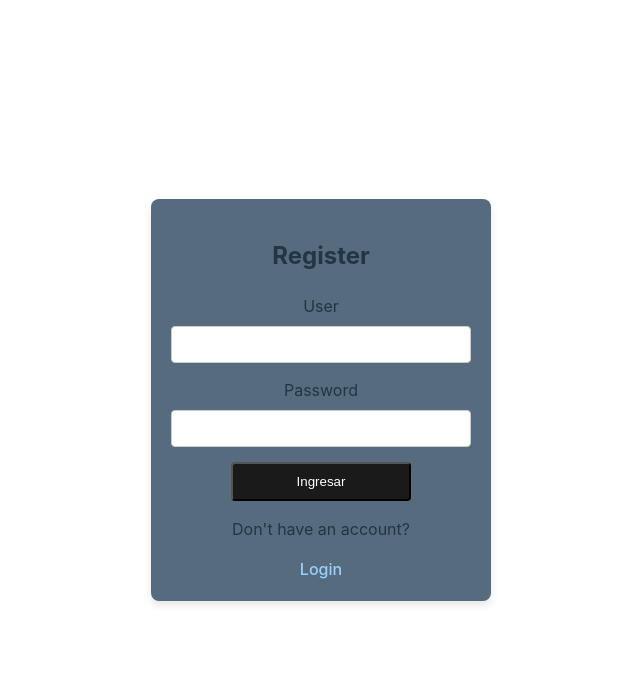
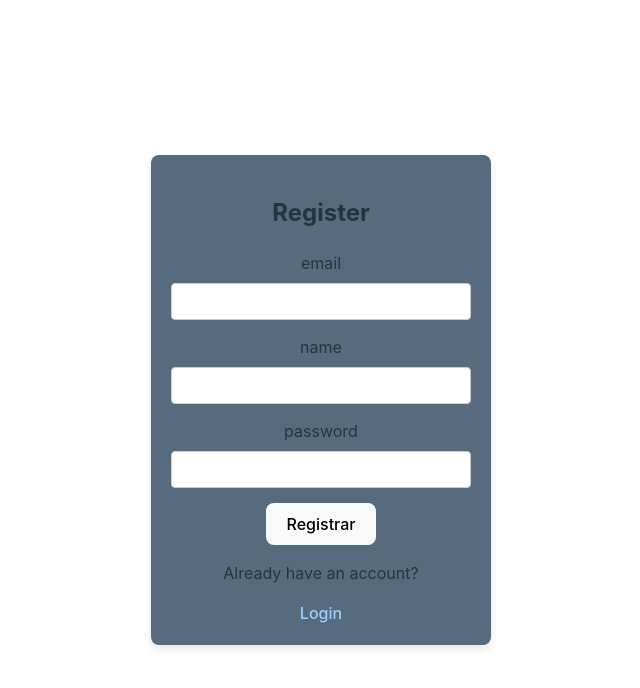
Before and after one commit to Maluco130/frontendTIC, a React (Vite) app in the folder FrontEndTic/: page /register in a window 1280 px wide. Shown: the top 688 px of the page, without its empty margins (319-959 px from the left). Built offline with nearby package versions, Linux system fonts and the light colour scheme.

Commit message:
conectar

```diff
--- a/FrontEndTic/package.json
+++ b/FrontEndTic/package.json
@@ -23,6 +23,6 @@
     "eslint-plugin-react-hooks": "^5.1.0-rc.0",
     "eslint-plugin-react-refresh": "^0.4.12",
     "globals": "^15.9.0",
-    "vite": "^5.4.9"
+    "vite": "^5.4.10"
   }
 }
--- a/FrontEndTic/src/App.jsx
+++ b/FrontEndTic/src/App.jsx
@@ -5,7 +5,7 @@ import "./App.css";
 import Home from "./pages/Home.jsx";
 import Billboard from "./pages/Billboard.jsx";
 import Login from "./pages/login.jsx";
-import Register from "./pages/Register.jsx"; // Asegúrate de que la ruta sea correcta
+import Register from "./pages/register.jsx"; // Asegúrate de que la ruta sea correcta
 import "./index.css";
 
 function App() {
--- a/FrontEndTic/src/components/MovieCard.jsx
+++ b/FrontEndTic/src/components/MovieCard.jsx
@@ -2,9 +2,9 @@ import "../styles/MovieCard.css";
 
 export default function MovieCard({
   title = "Título de la Película",
-  posterUrl = "https://movieprodportalstoweb.blob.core.windows.net/movieposters/venomelultimobaile.jpg",
-  duration = "2h 30min",
-  ageRating = "13+",
+  posterUrl = "https://via.placeholder.com/200x300", // Placeholder si no hay URL válida
+  duration = "Duración no disponible",
+  ageRating = "N/A",
 }) {
   return (
     <button className="movie-card">
@@ -18,8 +18,8 @@ export default function MovieCard({
       </div>
       <div className="movie-card__details">
         <h3 className="movie-card__title">{title}</h3>
+        <p className="movie-card__duration">{duration}</p>
       </div>
-      <div className="movie-card__details movie-card__meta"></div>
     </button>
   );
 }
--- a/FrontEndTic/src/pages/Billboard.jsx
+++ b/FrontEndTic/src/pages/Billboard.jsx
@@ -2,48 +2,66 @@ import Home from "./Home.jsx";
 import MovieCard from "../components/MovieCard.jsx";
 import "../styles/Billboard.css";
 import React, { useState } from "react";
+import axios from 'axios';
 
 function Billboard() {
+  const [selectedCine, setSelectedCine] = useState(null);
   const [selectedButton, setSelectedButton] = useState(null);
+  const [movies, setMovies] = useState([]);
 
-  // Función para manejar la selección de un botón
-  const handleSelect = (buttonIndex) => {
-    setSelectedButton(buttonIndex); // Cambia el botón seleccionado
+  const handleCineSelection = async (id) => {
+    setSelectedCine(id);
+    setSelectedButton(id);
+    try {
+      const response = await axios.get(`http://localhost:8081/billboard/branch/${id}`);
+      if (response.status === 200) {
+        setMovies(response.data);
+      } else {
+        console.error('Error al obtener la cartelera');
+      }
+    } catch (error) {
+      console.error('Error en la solicitud:', error.response ? error.response.data : error.message);
+    }
   };
+
+
   const menu = (
     <div className="nav-buttons">
-      <button
-        className={selectedButton === 1 ? "selected" : ""}
-        onClick={() => handleSelect(1)}
-      >
-        Cine 1
-      </button>
-
-      <button
-        className={selectedButton === 2 ? "selected" : ""}
-        onClick={() => handleSelect(2)}
-      >
-        Cine 2
-      </button>
-
-      <button
-        className={selectedButton === 3 ? "selected" : ""}
-        onClick={() => handleSelect(3)}
-      >
-        Cine 3
-      </button>
+      {[
+        { id: 1, name: 'Punta Carretas' },
+        { id: 2, name: 'Ciudad Vieja' },
+        { id: 3, name: 'Pocitos' },
+        { id: 4, name: 'Carrasco' },
+        { id: 5, name: 'Tres Cruces' },
+        { id: 6, name: 'Centro' },
+        { id: 7, name: 'Malvín' },
+        { id: 8, name: 'Buceo' },
+      ].map((cine) => (
+        <button
+          key={cine.id}
+          className={`cine-button ${selectedCine === cine.id ? 'selected' : ''}`}
+          onClick={() => handleCineSelection(cine.id)}
+        >
+          {cine.name}
+        </button>
+      ))}
     </div>
   );
 
   const content = (
     <>
       <h2>Contenido Principal</h2>
-      <p>
-        Aquí va el contenido principal de tu página. Puedes agregar más
-        secciones, imágenes, formularios o cualquier otro elemento que
-        necesites.
-      </p>
-      <MovieCard> </MovieCard>
+      <div className="movies-container">
+        {movies.map((movie) => (
+          <MovieCard
+            key={movie.id}
+            title={movie.title}
+            posterUrl={movie.imageUrl}
+            duration={movie.duration}
+            ageRating={movie.ageRating}
+          />
+        ))}
+      </div>
     </>
   );
 
--- a/FrontEndTic/src/pages/login.jsx
+++ b/FrontEndTic/src/pages/login.jsx
@@ -1,27 +1,82 @@
 import "../styles/login_register.css";
+import React, { useState } from 'react';
+import axios from 'axios';
+import { useNavigate } from 'react-router-dom'; // Importar useNavigate
 
-function Login() {
+export default function Login() {
+  const [formData, setFormData] = useState({
+    mail: '',
+    password: ''
+  });
+  const [errorMessage, setErrorMessage] = useState(''); // Estado para el mensaje de error
+
+  const handleChange = (e) => {
+    const { name, value } = e.target;
+    setFormData({
+      ...formData,
+      [name]: value
+    });
+  };
+
+  const handleSubmit = async (e) => {
+    e.preventDefault();
+
+    try {
+      const response = await axios.post('http://localhost:8081/auth/login', formData, {
+        headers: {
+          'Content-Type': 'application/json',
+        }
+      });
+
+      console.log('Login exitoso:', response.data);
+
+      // Redirigir al main en http://localhost:5173/
+      window.location.href = 'http://localhost:5173/';
+
+    } catch (error) {
+      console.error('Error en el login:', error.response ? error.response.data : error.message);
+      setErrorMessage('Credenciales incorrectas. Por favor, intenta nuevamente.');
+    }
+  };
+
+
   return (
     <div className="login-page">
       <div className="login-container">
-        <h2>Log in</h2>
+        <h2>Login</h2>
 
-        <form action="/login" method="POST">
-          <label htmlFor="username">User</label>
-          <input type="text" id="username" name="username" required />
+        <form onSubmit={handleSubmit}>
+          <label htmlFor="email">Email</label>
+          <input
+            type="email"
+            id="mail"
+            name="mail"
+            value={formData.mail}
+            onChange={handleChange}
+            required
+          />
 
           <label htmlFor="password">Password</label>
-          <input type="password" id="password" name="password" required />
+          <input
+            type="password"
+            id="password"
+            name="password"
+            value={formData.password}
+            onChange={handleChange}
+            required
+          />
 
-          <input type="submit" value="Ingresar" />
+          <button type="submit">Iniciar Sesión</button>
         </form>
+
+        {/* Mostrar el mensaje de error si existe */}
+        {errorMessage && <p className="error-message">{errorMessage}</p>}
+
         <div className="change-options">
-          <p>Don't have an account?</p>
-          <a href="/register">Register</a>
+          <p>¿No tienes una cuenta?</p>
+          <a href="/register">Regístrate</a>
         </div>
       </div>
     </div>
   );
 }
-
-export default Login;
--- a/FrontEndTic/src/pages/register.jsx
+++ b/FrontEndTic/src/pages/register.jsx
@@ -1,22 +1,95 @@
 import "../styles/login_register.css";
+import { useState } from 'react';
+import axios from "axios";
+import { useNavigate } from 'react-router-dom'; // Importar useNavigate
 
 function Register() {
+  const [formData, setFormData] = useState({
+    name: '',
+    email: '',
+    password: ''
+  });
+
+  const [errorMessage, setErrorMessage] = useState(''); // Estado para mensaje de error
+  const navigate = useNavigate(); // Hook para redirigir al Home
+
+  const handleChange = (e) => {
+    const { name, value } = e.target;
+    setFormData({
+      ...formData,
+      [name]: value
+    });
+  };
+
+  const handleSubmit = async (e) => {
+    e.preventDefault();
+
+    try {
+      const response = await axios.post('http://localhost:8081/users/register', formData, {
+        headers: {
+          'Content-Type': 'application/json',
+        }
+      });
+
+      console.log('Registro exitoso:', response.data);
+      window.location.href = 'http://localhost:5173/'; // Redirige al Home si el registro es exitoso
+
+    } catch (error) {
+      console.error('Error en el registro:', error.response ? error.response.data : error.message);
+      // Establece el mensaje de error según el estado del error
+      if (error.response && error.response.status === 409) {
+        setErrorMessage('El correo ya está registrado. Por favor, intenta con otro.');
+      } else {
+        setErrorMessage('Ocurrió un error al registrar. Inténtalo nuevamente.');
+      }
+    }
+  };
+
   return (
     <div className="login-page">
       <div className="login-container">
         <h2>Register</h2>
 
-        <form action="/login" method="POST">
-          <label htmlFor="username">User</label>
-          <input type="text" id="username" name="username" required />
+        <form onSubmit={handleSubmit}>
 
-          <label htmlFor="password">Password</label>
-          <input type="password" id="password" name="password" required />
+          <label htmlFor="email">email</label>
+          <input
+          type="email"
+          id="mail"
+          name="mail"
+          value={formData.mail}
+          onChange={handleChange}
+          required
+         />
 
-          <input type="submit" value="Ingresar" />
+          <label htmlFor="name">name</label>
+          <input
+          type="text"
+          id="name"
+          name="name"
+          value={formData.name}
+          onChange={handleChange}
+          required
+          />
+
+          <label htmlFor="password">password</label>
+          <input
+          type="password"
+          id="password"
+          name="password"
+          value={formData.password}
+          onChange={handleChange}
+          required
+          />
+
+          <button type="submit">Registrar</button>
         </form>
+
+        {/* Mostrar el mensaje de error si existe */}
+        {errorMessage && <p className="error-message">{errorMessage}</p>}
+
         <div className="change-options">
-          <p>Don't have an account?</p>
+          <p>Already have an account?</p>
           <a href="/login">Login</a>
         </div>
       </div>
--- a/FrontEndTic/src/styles/MovieCard.css
+++ b/FrontEndTic/src/styles/MovieCard.css
@@ -1,17 +1,20 @@
 .movie-card {
-  width: 200px; /* Ancho fijo de la tarjeta */
+  width: 200px;
   height: 320px;
-  border-radius: 0.5rem; /* Esquinas redondeadas */
-  border: 1px solid rgb(167, 167, 167); /* Borde */
-  background-color: var(--card-bg); /* Color de fondo de la tarjeta */
-  color: var(--card-text); /* Color del texto */
-  box-shadow: 0 1px 3px rgba(0, 0, 0, 0.1); /* Sombra */
-  overflow: hidden; /* Para ocultar contenido desbordante */
+  margin: 10px; /* Espacio alrededor de cada tarjeta */
+  border-radius: 0.5rem;
+  border: 1px solid rgb(167, 167, 167);
+  background-color: var(--card-bg);
+  color: var(--card-text);
+  box-shadow: 0 1px 3px rgba(0, 0, 0, 0.1);
+  overflow: hidden;
   padding: 0;
+  transition: transform 0.2s;
 }
 
 .movie-card:hover {
-  box-shadow: 0 2px 4px rgb(255, 255, 255); /* Sombra al hacer hover */
+  transform: scale(1.05); /* Efecto hover */
+  box-shadow: 0 2px 4px rgb(255, 255, 255);
   border-color: rgb(255, 255, 255);
 }
 
--- a/FrontEndTic/src/styles/login_register.css
+++ b/FrontEndTic/src/styles/login_register.css
@@ -36,6 +36,7 @@
 
 /* Campos de texto y contraseña */
 .login-container input[type="text"],
+.login-container input[type="email"],
 .login-container input[type="password"] {
   width: 100%;
   padding: 10px;
--- a/package.json
+++ b/package.json
@@ -1,5 +1,6 @@
 {
   "dependencies": {
+    "axios": "^1.7.7",
     "react-router-dom": "^6.27.0"
   }
 }
```
Also changed, not shown: 2 other files (tests, documents, lock files or other folders).
